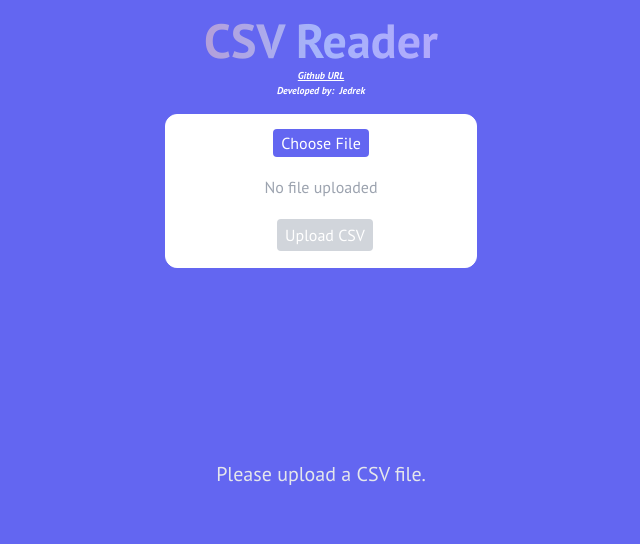
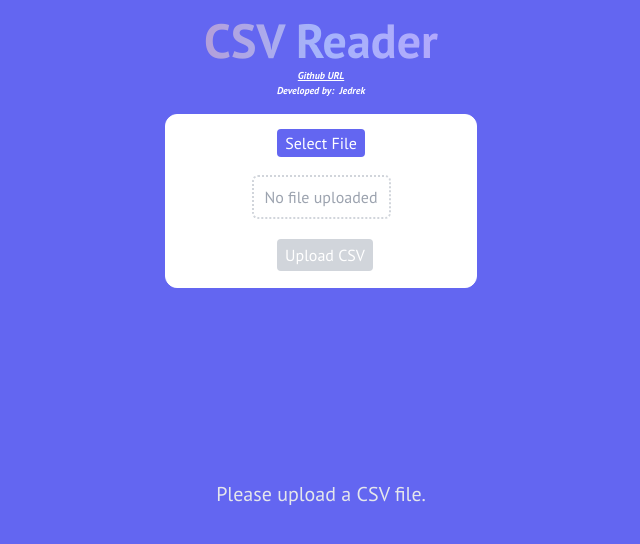
Before and after one commit to Jedrek1996/ExcelReader, a React (Vite) app in the folder client/: page / in a window 1280 px wide. Shown: the top 544 px of the page, without its empty margins (319-959 px from the left). Built offline with nearby package versions, Linux system fonts and the light colour scheme.

Commit message:
Updated layouts and styling

```diff
--- a/client/src/components/FileUploader.tsx
+++ b/client/src/components/FileUploader.tsx
@@ -34,9 +34,9 @@ const FileUploader = ({ file, setFile, handleUpload }: FileUploaderProps) => {
         htmlFor="file-upload"
         className="px-2 py-1 bg-indigo-500 text-white rounded cursor-pointer hover:bg-indigo-700 transition "
       >
-        Choose File
+        Select File
       </label>
-      <div className="m-5 text-gray-400 ">
+      <div className="p-2 w-1/2 flex items-center justify-center m-5 text-gray-400 border-dotted border-2 border-gray-300 rounded-md mx-auto">
         {file ? file.name : "No file uploaded"}
       </div>
 
--- a/client/src/components/Pagination.tsx
+++ b/client/src/components/Pagination.tsx
@@ -17,7 +17,7 @@ const Pagination: React.FC<PaginationProps> = ({
         <>
           <button
             onClick={() => onPageChange(page - 1)}
-            className={`p-1 md:p-2 text-indigo-500 bg-white hover:bg-gray-300 rounded-2xl text-[11px]  md:text-base ${
+            className={`p-1 md:p-2 text-indigo-500 font-semibold bg-white hover:bg-gray-300 rounded-2xl text-[11px]  md:text-base ${
               page <= 1 ? "invisible" : ""
             }`}
           >
@@ -31,7 +31,7 @@ const Pagination: React.FC<PaginationProps> = ({
 
           <button
             onClick={() => onPageChange(page + 1)}
-            className={`p-1 md:p-2 text-indigo-500 bg-white hover:bg-gray-300 rounded-2xl text-[11px] md:text-base ${
+            className={`p-1 md:p-2 text-indigo-500 font-semibold bg-white hover:bg-gray-300 rounded-2xl text-[11px] md:text-base ${
               page >= totalPages ? "invisible" : ""
             }`}
           >
--- a/client/src/components/ResultsFilter.tsx
+++ b/client/src/components/ResultsFilter.tsx
@@ -16,7 +16,7 @@ const ResultsFilter: React.FC<ResultsPerPageProps> = ({
         id="limit"
         value={limit}
         onChange={(e) => onLimitChange(parseInt(e.target.value))}
-        className="p-2 text-indigo-500 border border-gray-300 rounded-2xl text-[11px] md:text-md focus:outline-none focus:ring-1 focus:ring-green-300"
+        className="p-2 text-indigo-500 font-bold border border-gray-300 rounded-2xl text-[13px] md:text-md focus:outline-none focus:ring-1 focus:ring-green-300"
       >
         {[10, 20, 30, 40, 50].map((option) => (
           <option key={option} value={option}>
```
